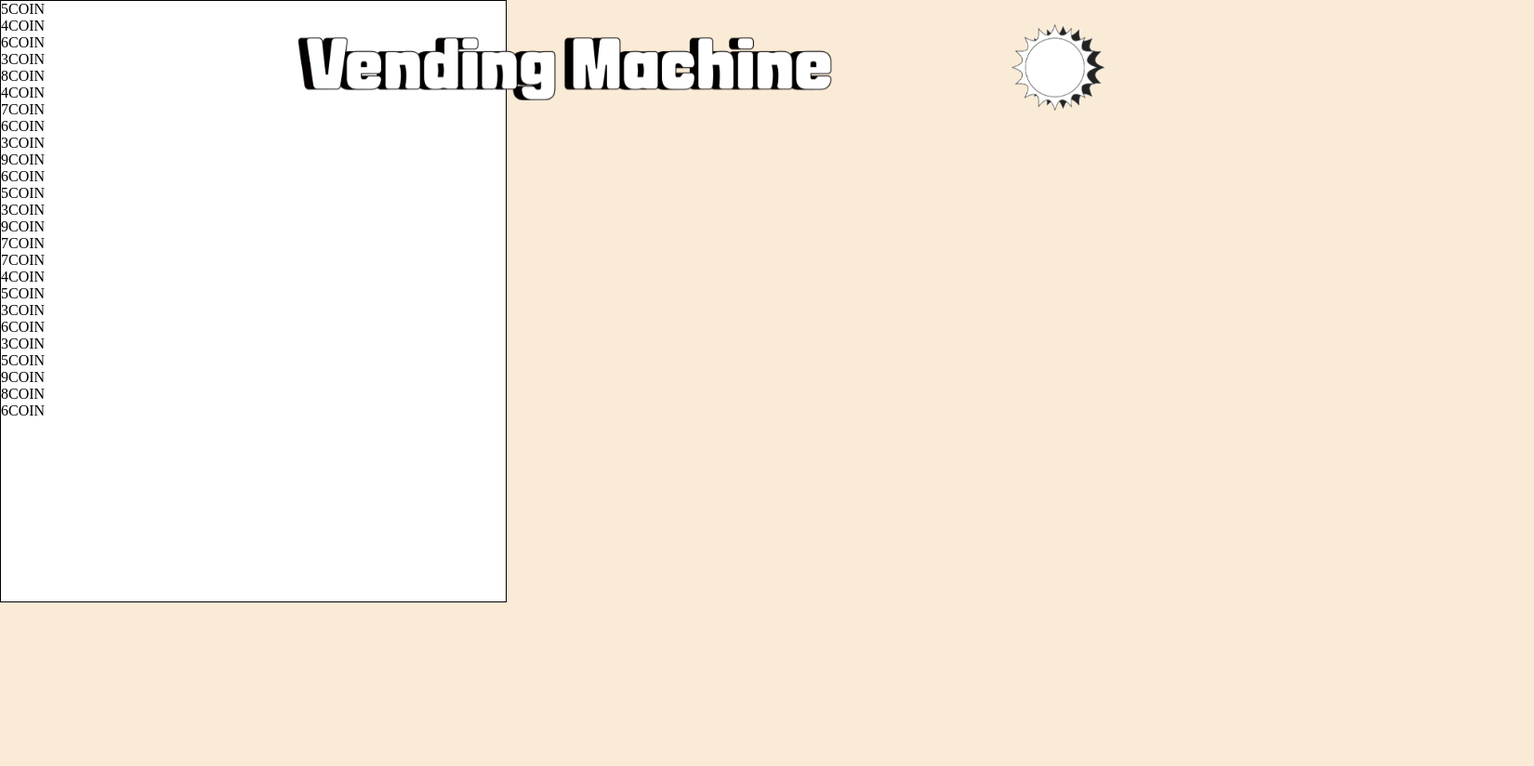
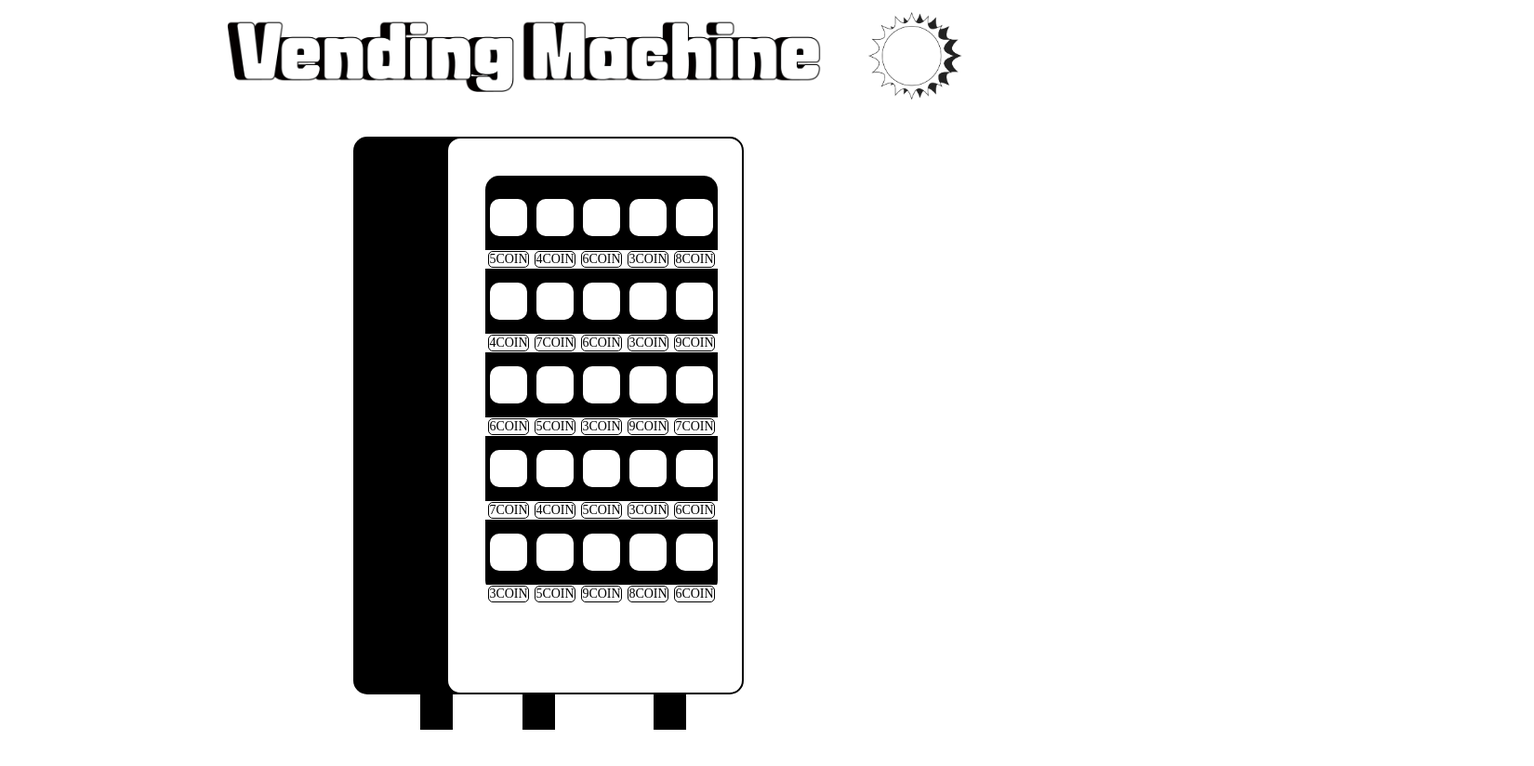
Before and after one commit to zoeznm/vending-machine, a website: page vending-machine/vending-machine.html in a window 1280 px wide. Shown: the whole page at 93% size, 1650 px wide, since content can reach past the window. After the commit the page ends 800 px from the top, so only its background shows below. Drawn offline with Linux system fonts and the light colour scheme.

Commit message:
3개 남음

```diff
--- a/vending-machine/vending-machine.css
+++ b/vending-machine/vending-machine.css
@@ -1,33 +1,270 @@
 * {
+  margin: 0;
   padding: 0;
-  margin: 0;
   box-sizing: border-box;
 }
-body {
+body, html {
+  margin: 0;
+  padding: 0;
+  height: 100%;
+  display: flex;
+  justify-content: center;
+  align-items: center;
+  position: relative;
+}
+
+.image-container {
+  display: flex;
+  justify-content: center;
+  align-items: center;
+  position: relative;
+  top: -40px; /* 위로 이동할 거리 */
+}
+
+.title {
+  max-width: 50%;
+  height: auto;
+}
+
+.sun {
+  max-width: 8%;
+  height: auto;
+  margin-left: 50px; /* 이미지 간의 간격 */
+}
+
+.vending-machine {
+  width: 100%;
+  height: 600px;
+  display: flex;
+  justify-content: center;
+  align-items: center;
+  position: relative;
+ /* 위로 이동할 거리 */
+}
+.leg1 {
+  position: absolute;
+  bottom: -40px;
+  left: -30px;
+  width: 35px;
+  height: 40px;
+  background-color: rgb(0, 0, 0);
+}
+.leg2 {
+  position: absolute;
+  bottom: -40px;
+  left: 80px;
+  width: 35px;
+  height: 40px;
+  background-color: rgb(0, 0, 0);
+}
+.leg3 {
+  position: absolute;
+  bottom: -40px;
+  right: 60px;
+  width: 35px;
+  height: 40px;
+  background-color: rgb(0, 0, 0);
+}
+.machine {
+  position: relative;
+  width: 25%;
+  height: inherit;
   background-color: #fff;
-  color: #000;
+  border: 2px solid black;
+  border-radius: 15px;
+  box-shadow: -100px 0px 0px black;
 }
-main {
-  width: 1650px;
-  height: 1080px;
-  background-color: antiquewhite;
-  margin: 0 auto;
+.product {
+  position: absolute;
+  top: 40px;
+  left: 40px;
+  width: 250px;
+  height: 450px;
+  background-color: black;
+  border-radius: 15px;
 }
-.title {
-  position: fixed;
-  width: 45%;
-  margin-top: 3%;
-  margin-left: 25%;
+.blackbox1 {
+  position: absolute;
+  top: 15px;
+  width: inherit;
+  height: 60px;
+  display: flex;
+  justify-content: space-around;
+  align-items: center;
 }
-.sun {
-  position: fixed;
-  width: 8%;
-  margin-top: 2%;
-  margin-left: 85%;
+.blackbox1 > div {
+  width: 40px;
+  height: 40px;
+  border-radius: 10px;
+  background-color: #fff;
+  text-align: center;
 }
-.vending-machine {
-  width: 33%;
-  height: 60%;
+.blackbox1 > div:hover {
+  background-color: #F2A0AF;
+}
+.blackbox2 {
+  position: absolute;
+  top: 105px;
+  width: inherit;
+  height: 60px;
+  display: flex;
+  justify-content: space-around;
+  align-items: center;
+}
+.blackbox2 > div {
+  width: 40px;
+  height: 40px;
+  border-radius: 10px;
   background-color: #fff;
-  border: 1px solid black;
 }
+.blackbox2 > div:hover {
+  background-color: #E01212;
+}
+.blackbox3 {
+  position: absolute;
+  top: 195px;
+  width: inherit;
+  height: 60px;
+  display: flex;
+  justify-content: space-around;
+  align-items: center;
+}
+.blackbox3 > div {
+  width: 40px;
+  height: 40px;
+  border-radius: 10px;
+  background-color: #fff;
+}
+.blackbox3 > div:hover {
+  background-color: #FFEA24;
+}
+.blackbox4 {
+  position: absolute;
+  top: 285px;
+  width: inherit;
+  height: 60px;
+  display: flex;
+  justify-content: space-around;
+  align-items: center;
+}
+.blackbox4 > div {
+  width: 40px;
+  height: 40px;
+  border-radius: 10px;
+  background-color: #fff;
+}
+.blackbox4 > div:hover {
+  background-color: #733A26;
+}
+.blackbox5 {
+  position: absolute;
+  top: 375px;
+  width: inherit;
+  height: 60px;
+  display: flex;
+  justify-content: space-around;
+  align-items: center;
+}
+.blackbox5 > div {
+  width: 40px;
+  height: 40px;
+  border-radius: 10px;
+  background-color: #fff;
+}
+.blackbox5 > div:hover {
+  background-color: #4333A6;
+}
+.whitebox1 {
+  position: absolute;
+  top: 80px;
+  width: inherit;
+  height: 20px;
+  background-color: #fff;
+  display: flex;
+  justify-content: space-around;
+  align-items: center;
+  font-size: 14px;
+}
+.whitebox1 > div {
+  border:1px solid black ;
+  border-radius: 5px;
+}
+.whitebox1 > div:hover {
+  background-color: #F2A0AF;
+  color: #fff;
+}
+.whitebox2 {
+  position: absolute;
+  top: 170px;
+  width: inherit;
+  height: 20px;
+  background-color: #fff;
+  display: flex;
+  justify-content: space-around;
+  align-items: center;
+  font-size: 14px;
+}
+.whitebox2 > div {
+  border:1px solid black ;
+  border-radius: 5px;
+}
+.whitebox2 > div:hover {
+  background-color: #E01212;
+  color: #fff;
+}
+.whitebox3 {
+  position: absolute;
+  top: 260px;
+  width: inherit;
+  height: 20px;
+  background-color: #fff;
+  display: flex;
+  justify-content: space-around;
+  align-items: center;
+  font-size: 14px;
+}
+.whitebox3 > div {
+  border:1px solid black ;
+  border-radius: 5px;
+}
+.whitebox3 > div:hover {
+  background-color: #FFEA24;
+}
+.whitebox4 {
+  position: absolute;
+  top: 350px;
+  width: inherit;
+  height: 20px;
+  background-color: #fff;
+  display: flex;
+  justify-content: space-around;
+  align-items: center;
+  font-size: 14px;
+}
+.whitebox4 > div {
+  border:1px solid black ;
+  border-radius: 5px;
+}
+.whitebox4 > div:hover {
+  background-color: #733A26;
+  color: #fff;
+}
+.whitebox5 {
+  position: absolute;
+  top: 440px;
+  width: inherit;
+  height: 20px;
+  background-color: #fff;
+  display: flex;
+  justify-content: space-around;
+  align-items: center;
+  font-size: 14px;
+}
+.whitebox5 > div {
+  border:1px solid black ;
+  border-radius: 5px;
+}
+.whitebox5 > div:hover {
+  background-color: #4333A6;
+  color: #fff;
+}
--- a/vending-machine/vending-machine.html
+++ b/vending-machine/vending-machine.html
@@ -9,8 +9,10 @@
 <body>
   <!-- ! title, vending-machine, lamp ! -->
   <main>
-    <img class="title" src="/img/title.png" alt="title">
-    <img class="sun" src="/img/sun.png" alt="sun">
+    <div class="image-container">
+      <img class="title" src="/img/title.png" alt="title">
+      <img class="sun" src="/img/sun.png" alt="sun">
+  </div>
     <div class="vending-machine">
       <div class="machine">
         <div class="product">
@@ -114,6 +116,9 @@
             </div>
           </div>
         </div>
+        <div class="leg1"></div>
+        <div class="leg2"></div>
+        <div class="leg3"></div>
       </div>
     </div>
     <!-- ! lamp_non ! -->
```
